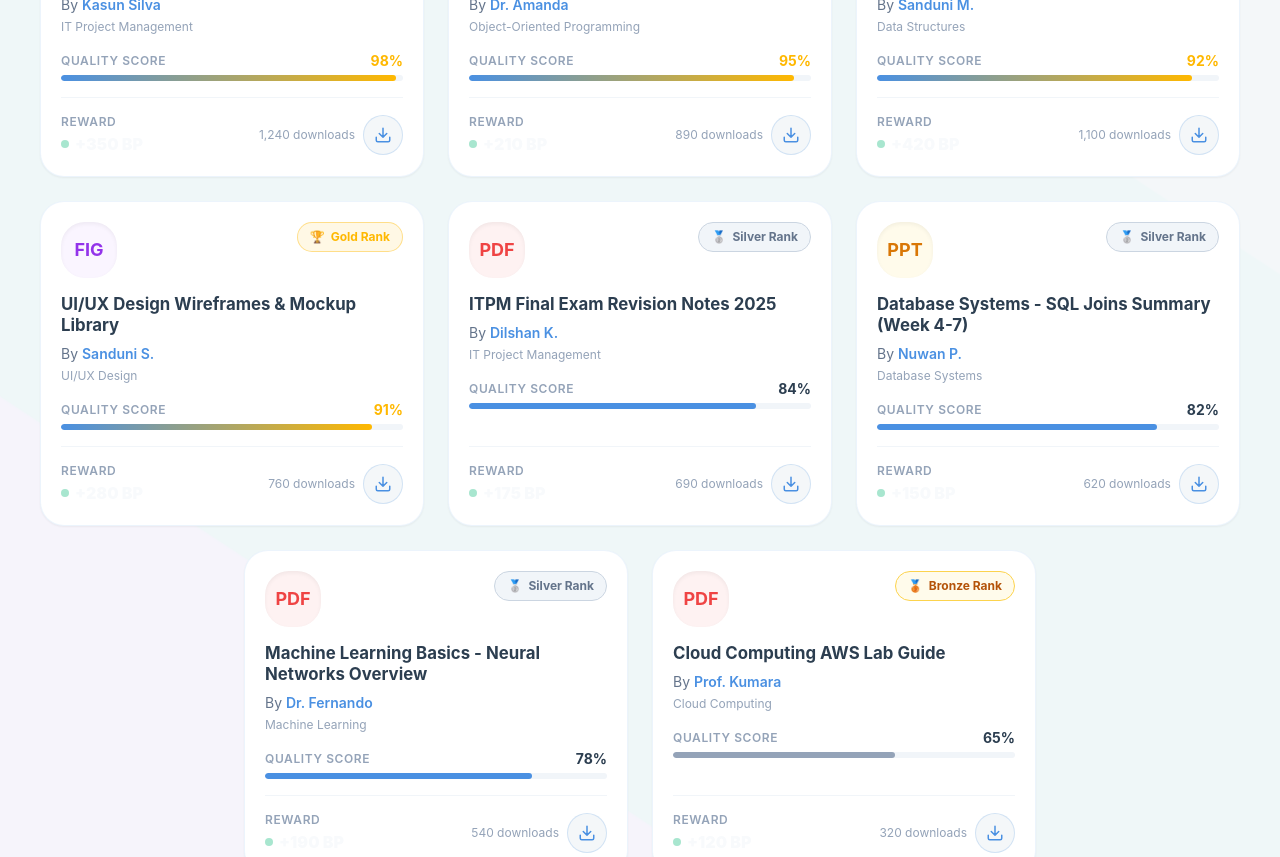
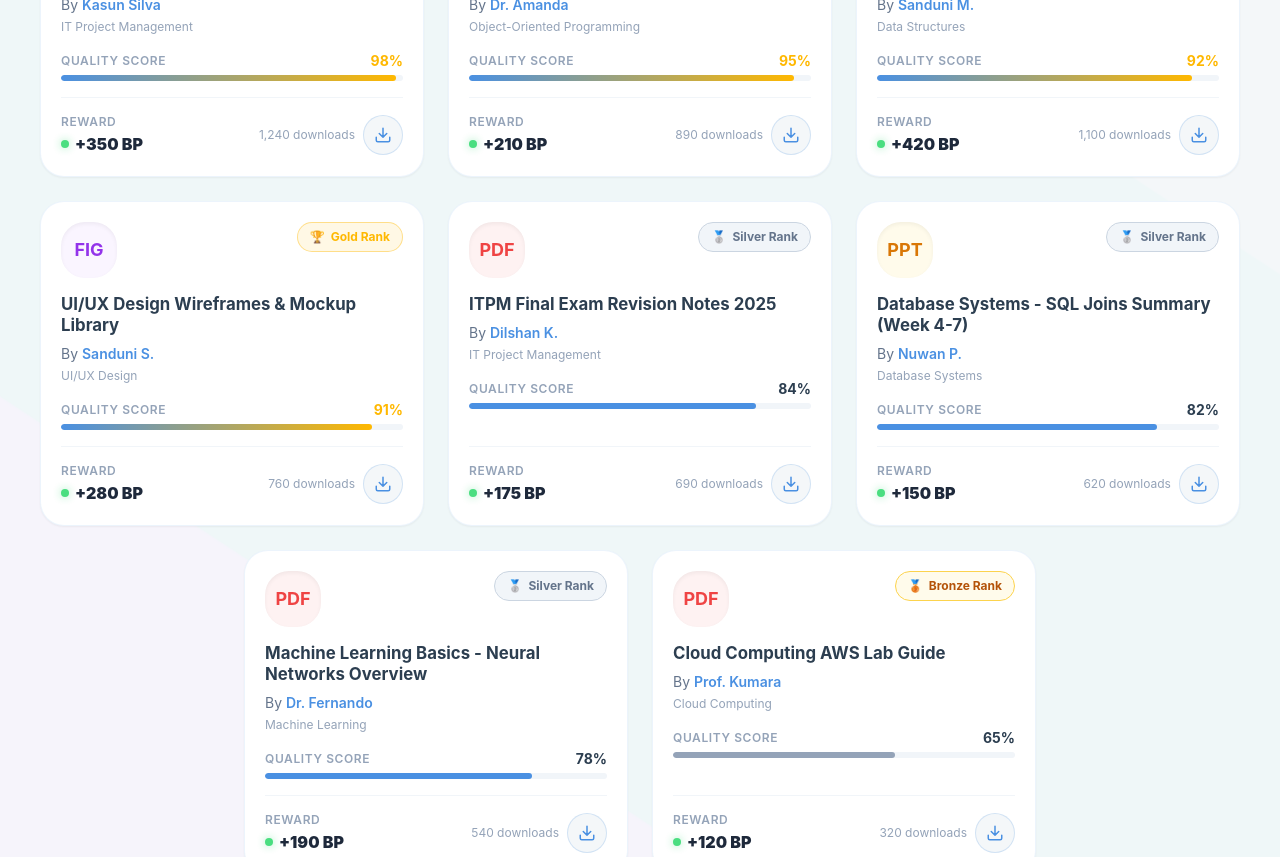
Before and after one commit to Gagana0819/BrightPath-LMS-ITPM-, a Vue app in the folder frontend/: page /digital-library in a window 1280 px wide. Shown: the part 1240-2097 px from the top of the page. Built offline with nearby package versions, Linux system fonts and the light colour scheme.

Commit message:
style: Refine reward display colors and add shadow effect for the reward points.

```diff
--- a/frontend/src/views/DigitalLibraryView.vue
+++ b/frontend/src/views/DigitalLibraryView.vue
@@ -422,8 +422,8 @@ const getTypeColor = (type) => {
                   <div class="mt-auto flex items-center justify-between border-t border-slate-100 pt-4">
                     <div class="flex flex-col">
                       <span class="text-xs text-slate-400 font-semibold uppercase tracking-wider mb-0.5">Reward</span>
-                      <div class="flex items-center gap-1.5 text-[#2C3E50] font-black text-base">
-                        <span class="w-2 h-2 rounded-full bg-[#A8E6CF] animate-pulse"></span>
+                      <div class="flex items-center gap-1.5 text-slate-800 font-black text-base">
+                        <span class="w-2 h-2 rounded-full bg-green-400 animate-pulse shadow-[0_0_8px_rgba(74,222,128,0.5)]"></span>
                         +{{ doc.points }} BP
                       </div>
                     </div>
```
